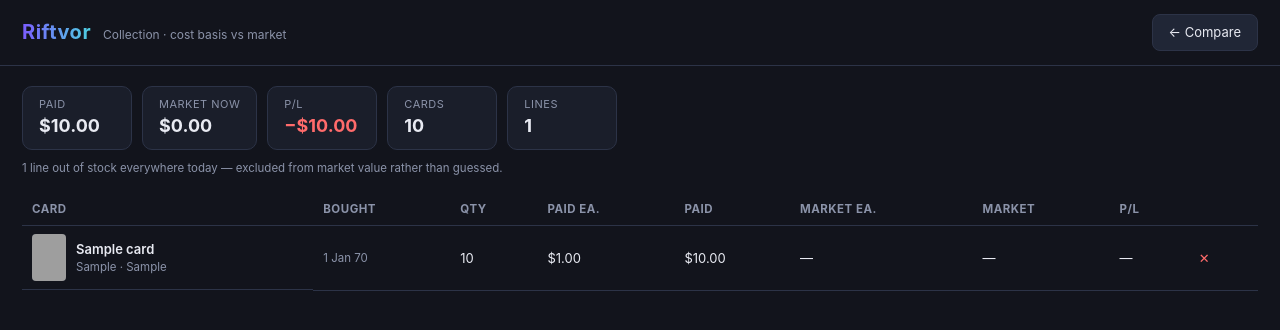
After one commit to irvinchia-irvicii/riftvor, a Flask app: page /collection in a window 1280 px wide. The commit adds this page. Shown: the top 330 px of the page. Run offline with Flask 3, Linux system fonts and the light colour scheme; tables that the repository leaves empty hold one stand-in row (values such as "Sample post"); grey boxes are pictures that could not be loaded.

Commit message:
Collection tracking + per-store clipboard (Irvin's feedback)
Copy list (his red circles): each store block in a plan copies that
shop's cards as 'qty Name' per line, the format BinderPOS-style bulk
search expects. Verified against the real macOS pasteboard from a genuine
click - navigator.clipboard needs a user gesture AND a secure context, so
there's an execCommand fallback for plain-http LAN access.

Researched the premise rather than assuming it: only Hideout actually has
a multi-card search (/pages/multi-card-search, BinderPOS). Tefuda, GOAT,
Team Card Game and Cards Central 404 on every bulk-entry path probed, so
the 'Paste ->' link is config-driven and shows for Hideout alone.

Add to collection (his green circle): plan-level and per-store buttons
snapshot what you paid. New collection table + /collection page showing
cost basis vs today's cheapest in-stock price with P/L. Cost basis is
never recalculated - that gap is the whole point. Items out of stock
everywhere are reported unpriced rather than valued at zero, so the
total understates instead of lying.

6 new tests (39 total), incl. cost-basis immutability and the
out-of-stock-is-not-zero case.

Co-Authored-By: Claude Fable 5 <noreply@anthropic.com>

```diff
--- a/app.py
+++ b/app.py
@@ -15,6 +15,7 @@ import basket
 import card_art
 import cards_central
 import carousell
+import collection
 import config
 import db
 import export
@@ -39,7 +40,8 @@ config.load_env()
 def index():
     return render_template(
         "index.html",
-        stores=([{"key": s["key"], "name": s["name"], "base": s["base"]}
+        stores=([{"key": s["key"], "name": s["name"], "base": s["base"],
+                  "multi_search": s.get("multi_search")}
                  for s in config.STORES]
                 + [{"key": config.CARDS_CENTRAL["key"],
                     "name": config.CARDS_CENTRAL["name"],
@@ -158,6 +160,34 @@ def api_watchlist_remove(card_key: str, finish: str):
     return jsonify({"ok": True})
 
 
+# ── Collection (cost basis vs today's market) ───────────────────────────────
+
+@app.get("/collection")
+def collection_page():
+    return render_template("collection.html")
+
+
+@app.get("/api/collection")
+def api_collection():
+    return jsonify(collection.list_items())
+
+
+@app.post("/api/collection")
+def api_collection_add():
+    payload = request.get_json(force=True) or {}
+    items = payload.get("items") or []
+    if not isinstance(items, list):
+        return jsonify({"error": "items must be a list"}), 400
+    added = collection.add_many(items, note=payload.get("note"))
+    return jsonify({"ok": True, "added": added})
+
+
+@app.delete("/api/collection/<int:item_id>")
+def api_collection_remove(item_id: int):
+    collection.remove(item_id)
+    return jsonify({"ok": True})
+
+
 # ── Saved buy lists ─────────────────────────────────────────────────────────
 
 @app.get("/api/buylists")
--- a/config.py
+++ b/config.py
@@ -65,6 +65,9 @@ STORES: list[dict] = [
         "handles": ["riftbound-singles"],
         "discover": {"regex": r"riftbound.*singles"},
         "parser": "hideout",
+        # BinderPOS decklist widget — the only SG store with bulk entry
+        # (probed 1 Aug 2026; the other four 404 on this path).
+        "multi_search": "https://hideoutcg.com/pages/multi-card-search",
     },
     {
         "key": "tefuda",
--- a/db.py
+++ b/db.py
@@ -67,6 +67,21 @@ CREATE TABLE IF NOT EXISTS buy_lists(
     content    TEXT NOT NULL,               -- raw textarea text
     created_at REAL NOT NULL
 );
+
+-- What you actually bought, at what you actually paid. unit_paid is
+-- snapshotted at purchase time and never recalculated — the whole point
+-- is comparing cost basis against today's market.
+CREATE TABLE IF NOT EXISTS collection(
+    id          INTEGER PRIMARY KEY AUTOINCREMENT,
+    card_key    TEXT NOT NULL,
+    finish      TEXT NOT NULL DEFAULT 'nonfoil',
+    qty         INTEGER NOT NULL DEFAULT 1,
+    unit_paid   REAL NOT NULL,
+    store       TEXT,
+    acquired_at REAL NOT NULL,
+    note        TEXT
+);
+CREATE INDEX IF NOT EXISTS idx_collection_card ON collection(card_key, finish);
 
 CREATE TABLE IF NOT EXISTS sync_meta(
     store         TEXT PRIMARY KEY,
--- /dev/null
+++ b/static/collection.js
@@ -0,0 +1,68 @@
+/* Riftvor collection view — what you paid vs what it's worth now. */
+"use strict";
+
+const $ = (id) => document.getElementById(id);
+const fmt = (p) => (p == null ? "—" : "$" + p.toFixed(2));
+const signed = (p) => (p == null ? "—" : (p >= 0 ? "+" : "−") + "$" + Math.abs(p).toFixed(2));
+
+function plClass(v) {
+  if (v == null) return "";
+  return v > 0 ? "pl-up" : v < 0 ? "pl-down" : "";
+}
+
+async function load() {
+  const resp = await fetch("/api/collection");
+  const data = await resp.json();
+  const s = data.summary;
+
+  $("collTotals").innerHTML = `
+    <div class="coll-stat"><span>Paid</span><b>${fmt(s.paid)}</b></div>
+    <div class="coll-stat"><span>Market now</span><b>${fmt(s.value)}</b></div>
+    <div class="coll-stat"><span>P/L</span>
+      <b class="${plClass(s.delta)}">${signed(s.delta)}</b></div>
+    <div class="coll-stat"><span>Cards</span><b>${s.cards}</b></div>
+    <div class="coll-stat"><span>Lines</span><b>${s.lines}</b></div>
+    ${s.unpriced ? `<div class="coll-note">${s.unpriced} line${s.unpriced > 1 ? "s" : ""}
+      out of stock everywhere today — excluded from market value rather
+      than guessed.</div>` : ""}`;
+
+  const body = $("collBody");
+  body.innerHTML = "";
+  for (const it of data.items) {
+    const tr = document.createElement("tr");
+    const foil = it.finish === "foil"
+      ? ' <span class="finish-foil">FOIL</span>' : "";
+    const when = new Date(it.acquired_at * 1000)
+      .toLocaleDateString("en-SG", { day: "numeric", month: "short", year: "2-digit" });
+    tr.innerHTML = `
+      <td class="card-cell">
+        <img src="/api/card_img/${it.card_key}" loading="lazy"
+             onerror="this.style.visibility='hidden'">
+        <div>
+          <div class="cname">${it.name}${foil}</div>
+          <div class="cmeta">${it.card_key}${it.store ? " · " + it.store : ""}</div>
+        </div>
+      </td>
+      <td class="cmeta">${when}</td>
+      <td>${it.qty}</td>
+      <td>${fmt(it.unit_paid)}</td>
+      <td>${fmt(it.paid)}</td>
+      <td>${fmt(it.unit_now)}</td>
+      <td>${fmt(it.value)}</td>
+      <td class="${plClass(it.delta)}">${signed(it.delta)}</td>
+      <td><button class="x" data-id="${it.id}" title="Remove">✕</button></td>`;
+    body.appendChild(tr);
+  }
+
+  $("collTable").classList.toggle("hidden", !data.items.length);
+  $("collEmpty").classList.toggle("hidden", !!data.items.length);
+}
+
+document.addEventListener("click", async (e) => {
+  const btn = e.target.closest("button.x");
+  if (!btn) return;
+  await fetch(`/api/collection/${btn.dataset.id}`, { method: "DELETE" });
+  load();
+});
+
+load();
--- a/static/style.css
+++ b/static/style.css
@@ -241,6 +241,51 @@ td.card-cell img {
   font-size: 12px;
 }
 
+/* Small inline buttons (plan modal store tools) */
+button.mini, a.mini {
+  font-size: 11px;
+  padding: 3px 8px;
+  border-radius: 6px;
+  border: 1px solid var(--line);
+  background: var(--panel);
+  color: var(--muted);
+  cursor: pointer;
+  text-decoration: none;
+  line-height: 1.6;
+}
+button.mini:hover, a.mini:hover { border-color: var(--accent-2); color: var(--accent-2); }
+button.mini:disabled { opacity: .7; cursor: default; color: var(--good); border-color: var(--good); }
+.plan-store-tools { margin-left: auto; display: flex; align-items: center; gap: 6px; }
+.plan-store-sub { color: var(--good); font-weight: 700; min-width: 62px; text-align: right; }
+.btn-link { display: inline-block; padding: 8px 16px; border-radius: 8px;
+            border: 1px solid var(--line); background: var(--panel-2);
+            color: var(--text); text-decoration: none; font-size: 13px; }
+.btn-link:hover { border-color: var(--accent); }
+#plan-add-all { margin-left: auto; }
+
+/* Collection page */
+main.single { grid-template-columns: 1fr; }
+.coll-totals {
+  display: flex;
+  flex-wrap: wrap;
+  gap: 10px;
+  margin-bottom: 16px;
+  align-items: stretch;
+}
+.coll-stat {
+  background: var(--panel);
+  border: 1px solid var(--line);
+  border-radius: 10px;
+  padding: 10px 16px;
+  min-width: 110px;
+}
+.coll-stat span { display: block; color: var(--muted); font-size: 11px;
+                  text-transform: uppercase; letter-spacing: .5px; }
+.coll-stat b { font-size: 18px; }
+.coll-note { flex-basis: 100%; color: var(--muted); font-size: 11.5px; }
+.pl-up { color: var(--good); font-weight: 700; }
+.pl-down { color: var(--bad); font-weight: 700; }
+
 .hidden { display: none !important; }
 .modal {
   position: fixed; inset: 0;
--- /dev/null
+++ b/templates/collection.html
@@ -0,0 +1,41 @@
+<!DOCTYPE html>
+<html lang="en">
+<head>
+<meta charset="utf-8">
+<meta name="viewport" content="width=device-width, initial-scale=1">
+<title>Riftvor — Collection</title>
+<link rel="stylesheet" href="{{ url_for('static', filename='style.css') }}">
+</head>
+<body>
+<header>
+  <div class="brand">
+    <h1>Riftvor</h1>
+    <span class="sub">Collection · cost basis vs market</span>
+  </div>
+  <a class="ghost btn-link" href="/" style="margin-left:auto;">← Compare</a>
+</header>
+
+<main class="single">
+  <section>
+    <div class="coll-totals" id="collTotals"></div>
+    <div id="collEmpty" class="hint hidden">
+      Nothing here yet. Run a search, open a purchase plan, and use
+      <b>+ Add all to collection</b> (or a single shop's <b>+ Collection</b>)
+      after you buy — prices are snapshotted at what you paid.
+    </div>
+    <div class="table-wrap">
+      <table id="collTable" class="hidden">
+        <thead><tr>
+          <th>Card</th><th>Bought</th><th>Qty</th>
+          <th>Paid ea.</th><th>Paid</th><th>Market ea.</th>
+          <th>Market</th><th>P/L</th><th></th>
+        </tr></thead>
+        <tbody id="collBody"></tbody>
+      </table>
+    </div>
+  </section>
+</main>
+
+<script src="{{ url_for('static', filename='collection.js') }}"></script>
+</body>
+</html>
--- a/templates/index.html
+++ b/templates/index.html
@@ -14,6 +14,7 @@
     <span class="sub">Riftbound singles · SG stores · SGD</span>
   </div>
   <div id="sync-chips" class="sync-chips"></div>
+  <a class="ghost btn-link" href="/collection">Collection</a>
   <button id="refresh-btn" class="ghost" title="Force refresh (bypass TTL)">⟳ Refresh</button>
 </header>
 
@@ -90,6 +91,7 @@
         <h2 id="plan-modal-title"></h2>
         <span id="plan-modal-sub" class="sub"></span>
       </div>
+      <button id="plan-add-all" class="ghost">+ Add all to collection</button>
       <button id="plan-modal-close" class="ghost">✕</button>
     </div>
     <div id="plan-modal-body" class="plan-body"></div>
```
Also changed, not shown: collection.py (added, +109 -0 lines), static/app.js (+113 -3 lines), tests/test_collection.py (added, +97 -0 lines), README.md.
